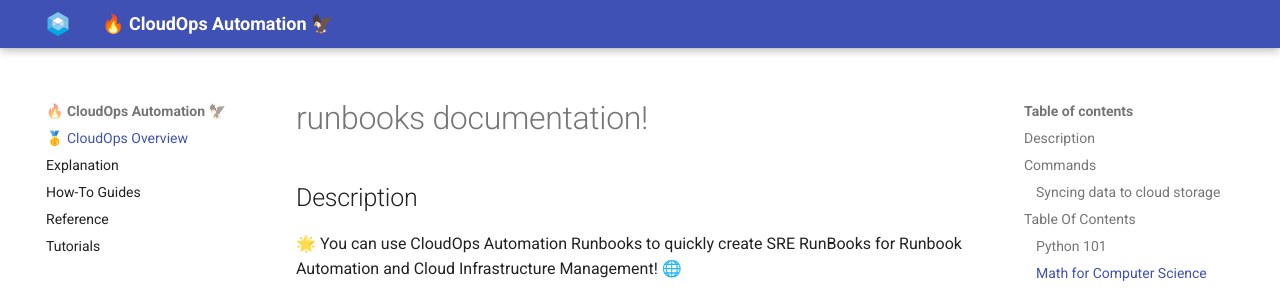
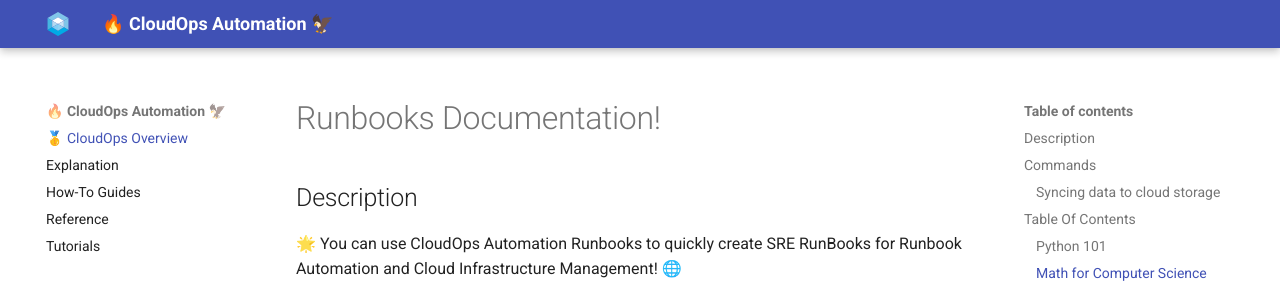
Before and after one commit to nnthanh101/CloudOps, an MkDocs documentation site: the page built from docs/index.md, in a window 1280 px wide and 1274 px high. Shown: the top 295 px of the window. Built offline with MkDocs 1.6.1 and Material for MkDocs 9.7.7, drawn with Linux system fonts in a browser that asks for light colours.

```diff
--- a/Taskfile.yaml
+++ b/Taskfile.yaml
@@ -147,6 +147,7 @@ tasks:
     desc: "Run CI/CD pipeline tasks: clean, lint, format, and test"
     cmds:
       - task: clean
+      - task: lint
       - task: code_quality
       - export PYTHONPATH=src:$PYTHONPATH
       - task: test
--- a/docs/index.md
+++ b/docs/index.md
@@ -1,4 +1,4 @@
-# runbooks documentation!
+# Runbooks Documentation!
 
 ## Description
 
```
